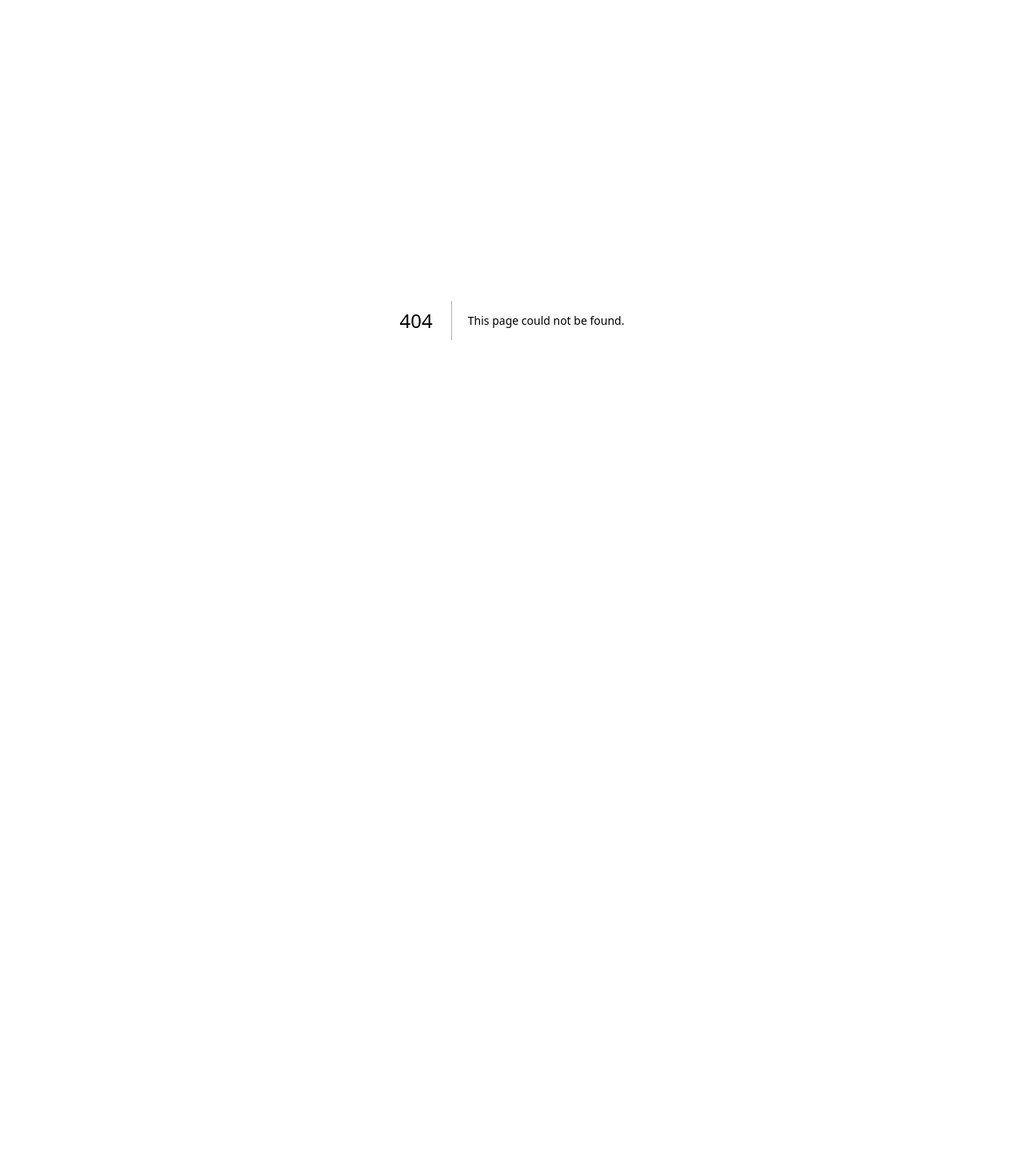
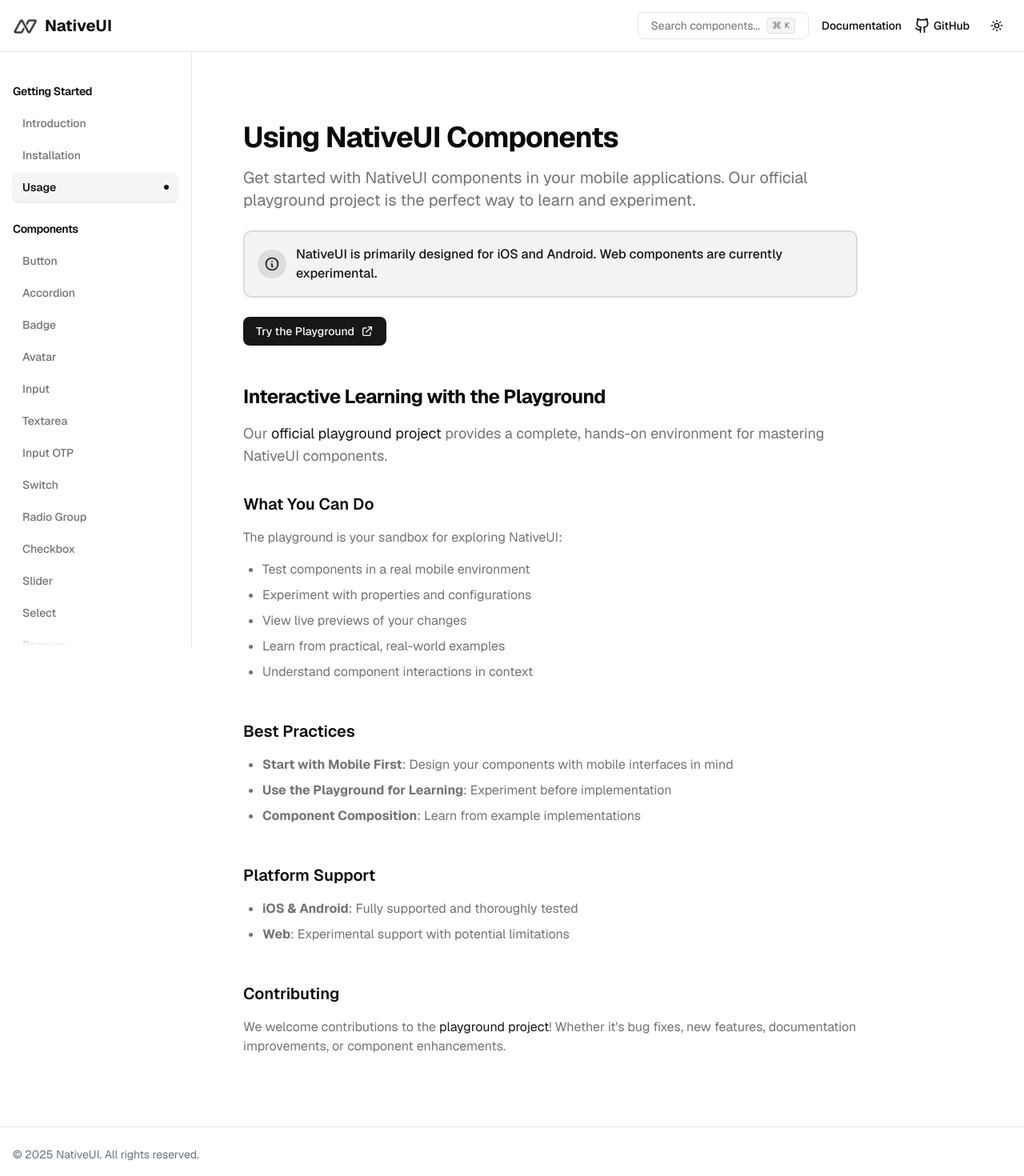
Before and after one commit to nativeui-org/ui, a Next.js app: page /docs/usage in a window 1280 px wide. Before the commit this address had no page. Shown: the top 1470 px of the page at 80% size. Before the commit the page ends 800 px from the top, so only its background shows below. Built offline with nearby package versions, Linux system fonts and the light colour scheme.

Commit message:
feat(docs): add usage page for NativeUI components
Introduce a new documentation page explaining how to use NativeUI components, including platform support details and links to the playground project for interactive learning.

```diff
--- /dev/null
+++ b/app/(site)/docs/usage/page.tsx
@@ -0,0 +1,93 @@
+"use client"
+
+export default function UsagePage() {
+  return (
+    <div className="container max-w-3xl py-10">
+      <div className="space-y-6">
+        <div className="space-y-4">
+          <h1 className="text-4xl font-bold tracking-tight">Using NativeUI Components</h1>
+          <p className="text-xl text-muted-foreground leading-7">
+            Get started with NativeUI components in your mobile applications. Our official playground project is the perfect way to learn and experiment.
+          </p>
+        </div>
+
+        <div className="rounded-lg border-2 border-primary/10 bg-primary/5 p-4">
+          <div className="flex items-center gap-3">
+            <div className="rounded-full bg-primary/10 p-2">
+              <svg className="h-5 w-5 text-primary" fill="none" stroke="currentColor" viewBox="0 0 24 24">
+                <path strokeLinecap="round" strokeLinejoin="round" strokeWidth={2} d="M13 16h-1v-4h-1m1-4h.01M21 12a9 9 0 11-18 0 9 9 0 0118 0z" />
+              </svg>
+            </div>
+            <p className="font-medium text-primary">
+              NativeUI is primarily designed for iOS and Android. Web components are currently experimental.
+            </p>
+          </div>
+        </div>
+
+        <div className="mt-6">
+          <a
+            href="https://github.com/nativeui-org/playground"
+            target="_blank"
+            rel="noopener noreferrer"
+            className="inline-flex items-center justify-center rounded-md bg-primary px-4 py-2 text-sm font-medium text-primary-foreground hover:bg-primary/90"
+          >
+            Try the Playground
+            <svg className="ml-2 h-4 w-4" fill="none" stroke="currentColor" viewBox="0 0 24 24">
+              <path strokeLinecap="round" strokeLinejoin="round" strokeWidth={2} d="M10 6H6a2 2 0 00-2 2v10a2 2 0 002 2h10a2 2 0 002-2v-4M14 4h6m0 0v6m0-6L10 14" />
+            </svg>
+          </a>
+        </div>
+      </div>
+
+      <div className="mt-12 space-y-8">
+        <div className="prose prose-gray dark:prose-invert max-w-none">
+          <h2 className="text-2xl font-bold tracking-tight mb-4">Interactive Learning with the Playground</h2>
+          <p className="text-muted-foreground text-lg leading-7">
+            Our <a href="https://github.com/nativeui-org/playground" className="text-primary hover:underline">official playground project</a> provides a complete, hands-on environment for mastering NativeUI components.
+          </p>
+
+          <div className="mt-8 space-y-12">
+            <div className="space-y-4">
+              <h3 className="text-xl font-semibold">What You Can Do</h3>
+              <p className="text-muted-foreground">
+                The playground is your sandbox for exploring NativeUI:
+              </p>
+              <ul className="list-disc pl-6 space-y-2 text-muted-foreground">
+                <li>Test components in a real mobile environment</li>
+                <li>Experiment with properties and configurations</li>
+                <li>View live previews of your changes</li>
+                <li>Learn from practical, real-world examples</li>
+                <li>Understand component interactions in context</li>
+              </ul>
+            </div>
+
+            <div className="space-y-4">
+              <h3 className="text-xl font-semibold">Best Practices</h3>
+              <ul className="list-disc pl-6 space-y-2 text-muted-foreground">
+                <li><strong>Start with Mobile First</strong>: Design your components with mobile interfaces in mind</li>
+                <li><strong>Use the Playground for Learning</strong>: Experiment before implementation</li>
+                <li><strong>Component Composition</strong>: Learn from example implementations</li>
+              </ul>
+            </div>
+
+            <div className="space-y-4">
+              <h3 className="text-xl font-semibold">Platform Support</h3>
+              <ul className="list-disc pl-6 space-y-2 text-muted-foreground">
+                <li><strong>iOS & Android</strong>: Fully supported and thoroughly tested</li>
+                <li><strong>Web</strong>: Experimental support with potential limitations</li>
+              </ul>
+            </div>
+
+            <div className="space-y-4">
+              <h3 className="text-xl font-semibold">Contributing</h3>
+              <p className="text-muted-foreground">
+                We welcome contributions to the <a href="https://github.com/nativeui-org/playground" className="text-primary hover:underline">playground project</a>! Whether it's bug fixes, new features,
+                documentation improvements, or component enhancements.
+              </p>
+            </div>
+          </div>
+        </div>
+      </div>
+    </div>
+  );
+}
```
